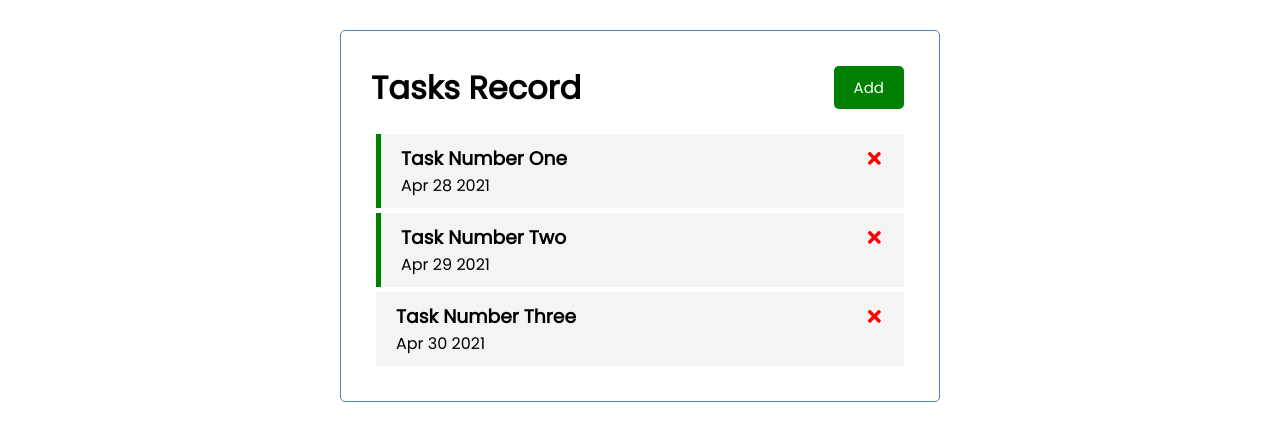
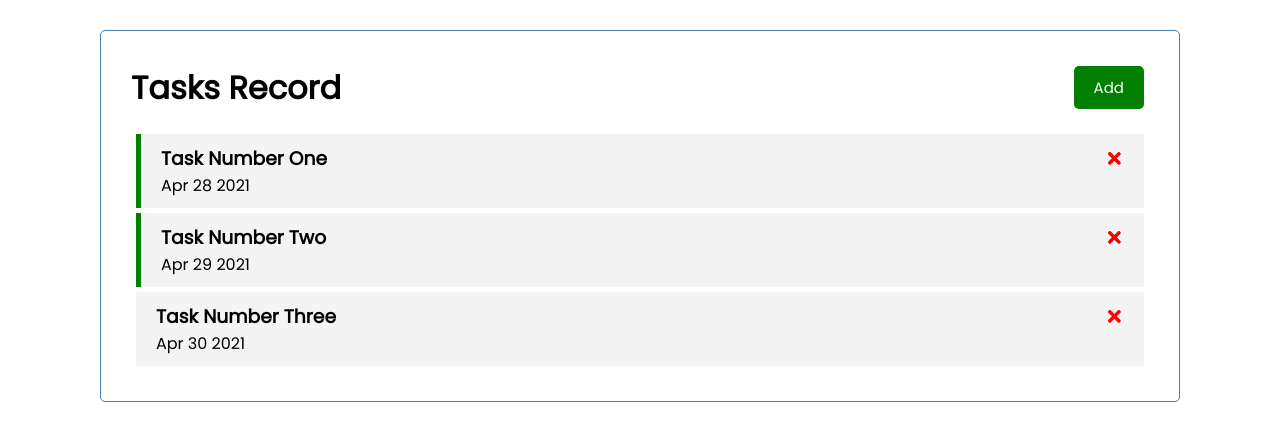
Before and after one commit to iktakhairul/Task-Record-React-Jason-Server, a React (Create React App) app: page / in a window 1280 px wide. Shown: the top 440 px of the page. Built offline with nearby package versions, Linux system fonts and the light colour scheme.

Commit message:
Make it more weidther

```diff
--- a/src/index.css
+++ b/src/index.css
@@ -11,7 +11,7 @@ body {
 }
 
 .container {
-  max-width: 600px;
+  max-width: 1080px;
   margin: 30px auto;
   overflow: auto;
   min-height: 300px;
```
